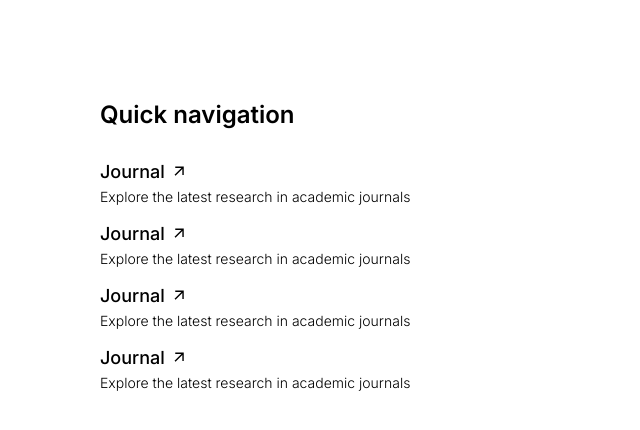
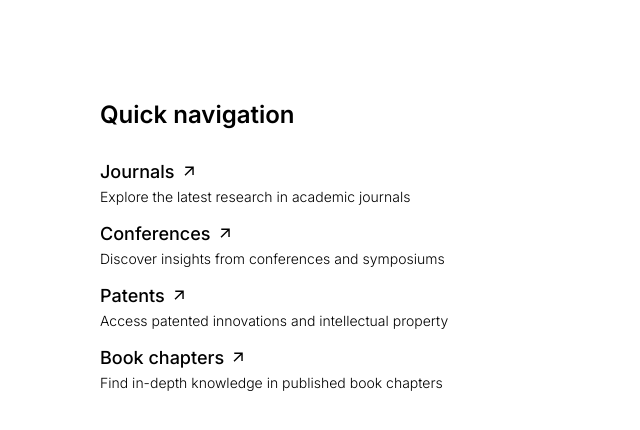
Before and after one commit to sahel-riaz/CVLA, a Next.js app: page /publications in a window 1280 px wide. Shown: the top 430 px of the page, without its empty margins (0-640 px from the left). Built offline with nearby package versions, Linux system fonts and the light colour scheme.

Commit message:
Add: Quick navigations component done

```diff
--- a/app/publications/page.js
+++ b/app/publications/page.js
@@ -5,11 +5,17 @@ import Navbar from "@/components/common/Navbar";
 import QuickNavigation from "@/components/QuickNavigation";
 
 export default function Publications() {
+  const quickLinks = {
+    "Journals": "Explore the latest research in academic journals",
+    "Conferences": "Discover insights from conferences and symposiums",
+    "Patents": "Access patented innovations and intellectual property",
+    "Book chapters": "Find in-depth knowledge in published book chapters"
+  };
   return (
     <div className={styles["container"]}>
       {/* <Navbar /> */}
       <div className={styles["main-container"]}>
-        <QuickNavigation />
+        <QuickNavigation quickLinks={quickLinks} />
         {/* <div className={styles["publication-cards"]}>
           <PublicationsCard
             image="/svgs/blank-image.svg"
--- a/components/QuickNavigation.js
+++ b/components/QuickNavigation.js
@@ -2,27 +2,18 @@ import React from "react";
 import QuickLinks from "./sub/quick-link";
 import styles from "./quick-navigation.module.css";
 
-export default function QuickNavigation() {
+export default function QuickNavigation({ quickLinks }) {
+  const data = Object.entries(quickLinks).map(([label, desc]) => ({
+    label,
+    desc,
+  }));
   return (
     <div className={styles["container"]}>
       <div className={styles["title"]}>Quick navigation</div>
       <div className={styles["quick-links"]}>
-        <QuickLinks
-          label="Journal"
-          desc="Explore the latest research in academic journals"
-        />
-        <QuickLinks
-          label="Journal"
-          desc="Explore the latest research in academic journals"
-        />
-        <QuickLinks
-          label="Journal"
-          desc="Explore the latest research in academic journals"
-        />
-        <QuickLinks
-          label="Journal"
-          desc="Explore the latest research in academic journals"
-        />
+        {data.map((data, index) => (
+          <QuickLinks key={index} label={data.label} desc={data.desc} />
+        ))}
       </div>
     </div>
   );
```
